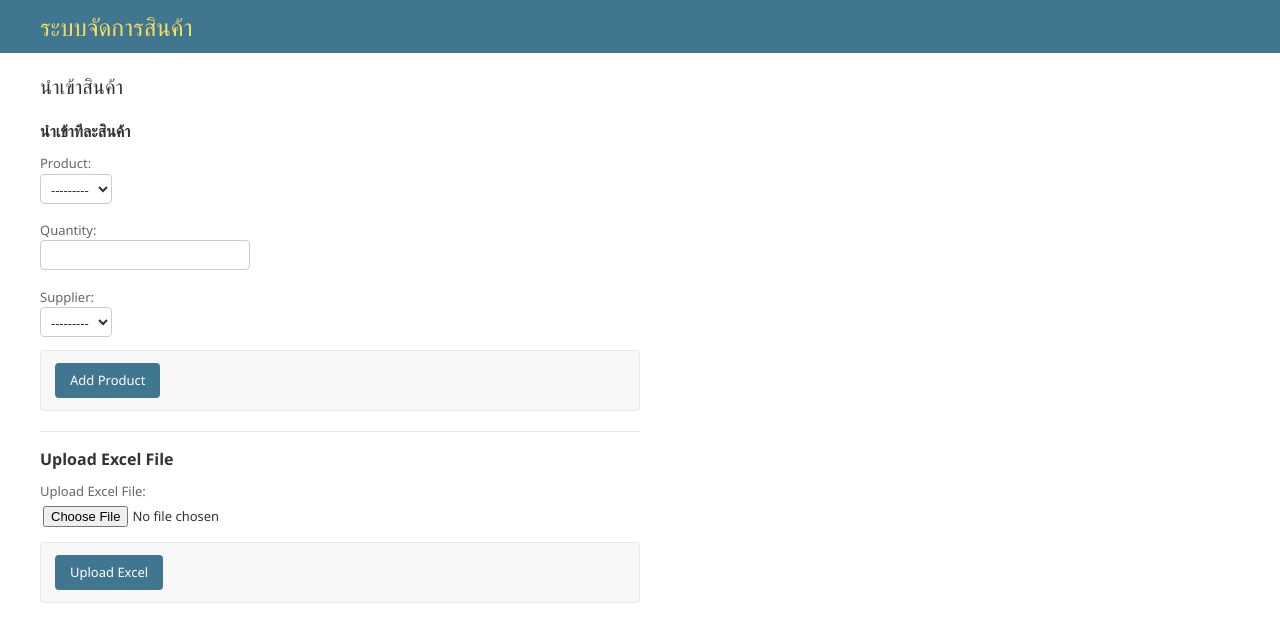
After one commit to 6410615139/Stock, a Django app: page /import_product/ in a window 1280 px wide. The commit adds this page. Shown: the top 642 px of the page. Run offline with Django 5.2, Linux system fonts and the light colour scheme; data that the repository does not hold is empty.

Commit message:
Pending: Feature Import Product

```diff
--- a/products/forms.py
+++ b/products/forms.py
@@ -2,7 +2,7 @@ from django import forms
 from dal import autocomplete
 from dal_select2.widgets import ModelSelect2
 # from .models import Product, Serial, Transaction
-from .models import Product, Transaction
+from .models import Product, Transaction, Import
 
 class ProductForm(forms.ModelForm):
     class Meta:
@@ -17,6 +17,15 @@ class TransactionForm(forms.ModelForm):
             'product': ModelSelect2(url='product-autocomplete'),
             'source': ModelSelect2(url='branch-autocomplete'),
             'destination': ModelSelect2(url='branch-autocomplete'),
+        }
+
+class ImportProductForm(forms.ModelForm):
+    class Meta:
+        model = Import
+        fields = ['product', 'quantity', 'supplier']
+        widgets = {
+            'product': ModelSelect2(url='product-autocomplete'),
+            'supplier': ModelSelect2(url='branch-autocomplete'),
         }
 
 class UploadExcelForm(forms.Form):
--- a/products/models.py
+++ b/products/models.py
@@ -59,14 +59,56 @@ class Transaction(models.Model):
             "Imported By": self.imported_by.username if self.imported_by else "Unknown",
             "Model": self.product.model,
             "Quantity": self.quantity,
-            "Source Branch": self.source.branch,
-            "Destination Branch": self.destination.branch,
+            "Source Branch": self.source,
+            "Destination Branch": self.destination,
         }
+
+class Supplier(models.Model):
+    name = models.CharField(max_length=30)
+    details = models.CharField(max_length=300, null=True, blank=True)
+    total = models.IntegerField(default=0)
+
+    def __str__(self):
+        return self.name
+
+    def to_excel_row(self):
+        return {
+            "Name": self.name,
+            "Details": self.details if self.details else "",
+        }
+
+class Import(models.Model):
+    created_at = models.DateTimeField(auto_now_add=True)
+    imported_by = models.ForeignKey(User, on_delete=models.PROTECT)
+    product = models.ForeignKey(Product, on_delete=models.PROTECT, null=False, blank=False)
+    quantity = models.IntegerField(null=False, blank=False)
+    supplier = models.ForeignKey(Supplier, on_delete=models.PROTECT, related_name='suplier', null=False, blank=False)
+
+    def __str__(self):
+        return f"Importing of {self.quantity} {self.model} from {self.suplier}"
+
+    def to_excel_row(self):
+        return {
+            "Created At": self.created_at.strftime("%Y-%m-%d %H:%M"),
+            "Imported By": self.imported_by.username if self.imported_by else "Unknown",
+            "Model": self.product.model,
+            "Quantity": self.quantity,
+            "Supplier": self.supplier,
+        }
+
+    @classmethod
+    def create_branch_product(self):
+        branch = Branch.objects.get(name='สำนักงานใหญ่')
+        supplier = Supplier.objects.get(name="อื่นๆ")
+        product = Product.objects.get_or_create(model=product ,supplier=supplier)
+        branchProduct = BranchProduct.objects.get_or_create(branch=branch, product=self.product)
+        branchProduct.quantity += self.quantity
+
 
 class BranchProduct(models.Model):
     branch = models.ForeignKey(Branch, on_delete=models.CASCADE, related_name='products')
     product = models.ForeignKey(Product, on_delete=models.CASCADE)
-    quantity = models.IntegerField()
+    quantity = models.IntegerField(default=0)
 
     def __str__(self):
         return f"{self.branch.name} - {self.product.model} ({self.quantity})"
--- a/products/urls.py
+++ b/products/urls.py
@@ -9,6 +9,8 @@ urlpatterns = [
     path('update_product/<int:id>', views.update_product, name='update_product'),
     path('transactions/', views.view_transaction_list, name='view_transaction_list'),
     path('add_transaction/', views.add_transaction, name='add_transaction'),
+    path('view_import_list/', views.view_import_list, name='view_import_list'),
+    path('import_product/', views.import_product, name='import_product'),
     path('view_branch_list/', views.view_branch_list, name='view_branch_list'),
     path('view_branch_details/<int:id>', views.view_branch_details, name='view_branch_details'),
     # path('add_serial/', views.add_serial, name='add_serial'),
--- a/products/views.py
+++ b/products/views.py
@@ -10,10 +10,10 @@ import pandas as pd
 #     Product, Serial, SerialImportTransaction, Branch,
 #     BranchProduct, Transaction
 # )
-from .forms import ProductForm, UploadExcelForm, TransactionForm
+from .forms import ProductForm, UploadExcelForm, TransactionForm, ImportProductForm
 from .models import (
     Product, Branch,
-    BranchProduct, Transaction
+    BranchProduct, Transaction, Import
 )
 from django.db.models import Sum
 from django.utils.timezone import now
@@ -326,32 +326,32 @@ def view_branch_details(request, id):
 #         'multiple_serial_form': multiple_serial_form,
 #     })
 
-# ✅ Helper function to create transaction records and update stock
-def _process_import_transaction(model_counter, user):
-    hq_branch, _ = Branch.objects.get_or_create(branch="สำนักงานใหญ่")
+# # ✅ Helper function to create transaction records and update stock
+# def _process_import_transaction(model_counter, user):
+#     hq_branch, _ = Branch.objects.get_or_create(branch="สำนักงานใหญ่")
 
-    for model_name, quantity in model_counter.items():
-        try:
-            product = Product.objects.get(model=model_name)
+#     for model_name, quantity in model_counter.items():
+#         try:
+#             product = Product.objects.get(model=model_name)
 
-            # Create SerialImportTransaction
-            SerialImportTransaction.objects.create(
-                imported_by=user,
-                product=product,
-                quantity=quantity
-            )
+#             # Create SerialImportTransaction
+#             SerialImportTransaction.objects.create(
+#                 imported_by=user,
+#                 product=product,
+#                 quantity=quantity
+#             )
 
-            # Update HQ stock
-            branch_product, _ = BranchProduct.objects.get_or_create(
-                branch=hq_branch,
-                product=product,
-                defaults={'quantity': 0}
-            )
-            branch_product.quantity += quantity
-            branch_product.save()
+#             # Update HQ stock
+#             branch_product, _ = BranchProduct.objects.get_or_create(
+#                 branch=hq_branch,
+#                 product=product,
+#                 defaults={'quantity': 0}
+#             )
+#             branch_product.quantity += quantity
+#             branch_product.save()
 
-        except Product.DoesNotExist:
-            continue
+#         except Product.DoesNotExist:
+#             continue
 
 @login_required
 def add_transaction(request):
@@ -393,12 +393,62 @@ def add_transaction(request):
 
     return render(request, 'add_transaction.html', {'form': form})
 
+def import_product(request):
+    if request.method == 'POST':
+            if 'excel_file' in request.FILES:
+                excel_form = UploadExcelForm(request.POST, request.FILES)
+                form = ImportProductForm(request.POST, request.FILES)
+
+                if excel_form.is_valid():
+                    excel_file = request.FILES['excel_file']
+                    df = pd.read_excel(excel_file)
+
+                    for _, row in df.iterrows():
+                        try:
+                            # Gracefully handle missing values
+                            import_product = Import.objects.create(
+                                product=row.get('Model', ''),
+                                quantity=row.get('Quantity', ''),
+                                supplier=row.get('Supplier', '')
+                            )
+                            import_product.create_branch_product()
+
+                        except Exception as e:
+                            print(f"Error creating product from row: {row} -> {e}")
+                            continue
+
+                    return redirect('view_import_list')
+
+            else:
+                form = ImportProductForm(request.POST, request.FILES)
+                if form.is_valid():
+                    import_product = form.save()
+                    import_product.create_branch_product()
+                    return redirect('view_import_list')
+
+    else:
+        form = ImportProductForm()
+        excel_form = UploadExcelForm()
+
+    viewModel = {
+        'form': form,
+        'excel_form': excel_form
+    }
+
+    return render(request, 'import_product.html', viewModel)
+
+def view_import_list(request):
+    imports = Import.objects.select_related("product", "imported_by")
+    return render(request, "view_import_list.html", {
+        "imports": imports,
+    })
+
 @login_required
 def export_to_excel(request, instance):
     model_map = {
         "products": Product,
         "branches": Branch,
-        "serials": Serial,
+        # "serials": Serial,
         "branchproducts": BranchProduct,
         "transactions": Transaction,
     }
--- a/templates/base.html
+++ b/templates/base.html
@@ -32,8 +32,10 @@
                 Welcome, <strong>{{ user.username }}</strong>.
                 <a href="{% url 'view_product_list' %}">ชนิดสินค้า</a> /
                 <a href="{% url 'add_product' %}">เพิ่มชนิดสินค้า</a> /
+                <a href="{% url 'import_product' %}">นำเข้าสินค้า</a> /
                 <a href="{% url 'view_branch_list' %}">สาขา</a> /
                 <a href="{% url 'view_transaction_list' %}">ธุรกรรม</a> /
+                <a href="{% url 'view_import_list' %}">รายการนำเข้าสินค้า</a> /
                 <a href="{% url 'add_transaction' %}">โอนย้ายสินค้า</a> /
                 <form id="logout-form" method="post" action="{% url 'logout' %}">
                     {% csrf_token %}
--- /dev/null
+++ b/templates/import_product.html
@@ -0,0 +1,34 @@
+{% extends "base.html" %}
+{% load static %}
+
+{% block title %}Import Product{% endblock %}
+
+{% block style %}
+<link rel="stylesheet" href="{% static 'css/form.css' %}">
+{% endblock %}
+
+{% block content %}
+<h1>นำเข้าสินค้า</h1>
+
+<!-- Single Product Form -->
+<h2>นำเข้าทีละสินค้า</h2>
+<form method="post" enctype="multipart/form-data" class="aligned">
+    {% csrf_token %}
+    {{ form.as_p }}
+    <div class="submit-row">
+        <input type="submit" value="Add Product" class="button">
+    </div>
+</form>
+
+<hr>
+
+<!-- Excel Upload Form -->
+<h2>Upload Excel File</h2>
+<form method="post" enctype="multipart/form-data" class="aligned">
+    {% csrf_token %}
+    {{ excel_form.as_p }}
+    <div class="submit-row">
+        <input type="submit" value="Upload Excel" class="button">
+    </div>
+</form>
+{% endblock %}
```
Also changed, not shown: products/admin.py (+18 -15 lines), products/management/commands/init_branch_list.py (+10 -2 lines), templates/view_import_list.html (added, +51 -0 lines), 1 other file.
